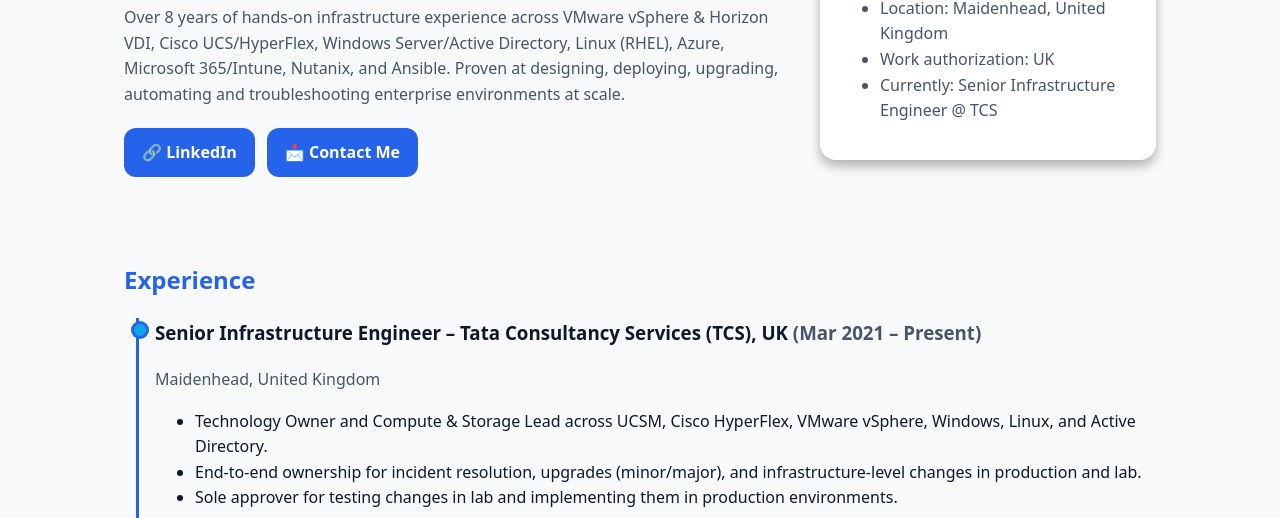
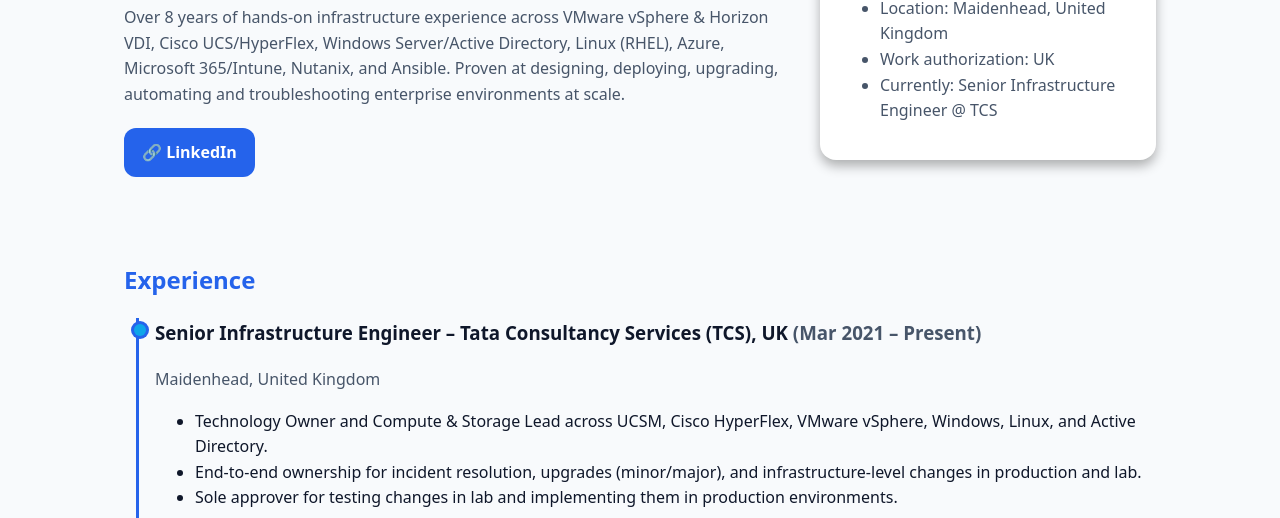
Before and after one commit to abdulrahman4u1995/Abdul-Rahman-Portfolio, a plain HTML site: page index.html in a window 1280 px wide. Shown: the part 282-800 px from the top of the page. Drawn offline with Linux system fonts and the light colour scheme.

Commit message:
Update index.html

```diff
--- a/index.html
+++ b/index.html
@@ -78,7 +78,6 @@
         <p class="sub">Over 8 years of hands-on infrastructure experience across VMware vSphere & Horizon VDI, Cisco UCS/HyperFlex, Windows Server/Active Directory, Linux (RHEL), Azure, Microsoft 365/Intune, Nutanix, and Ansible. Proven at designing, deploying, upgrading, automating and troubleshooting enterprise environments at scale.</p>
         <div class="cta">
           <a class="btn" href="https://www.linkedin.com/in/abdulvmwaregeek4u" target="_blank">🔗 LinkedIn</a>
-          <a class="btn" href="#contact">📩 Contact Me</a>
         </div>
       </div>
       <div class="card">
```
